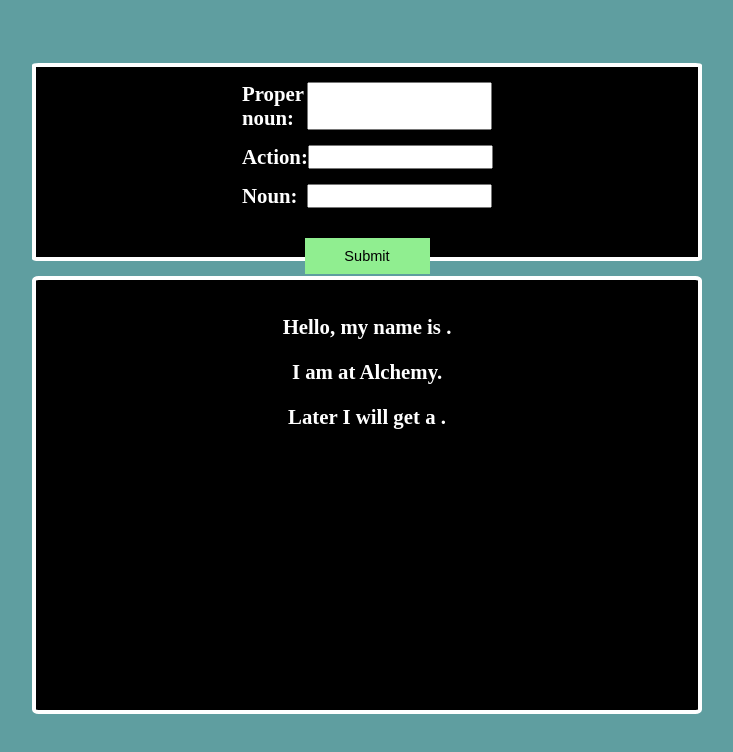
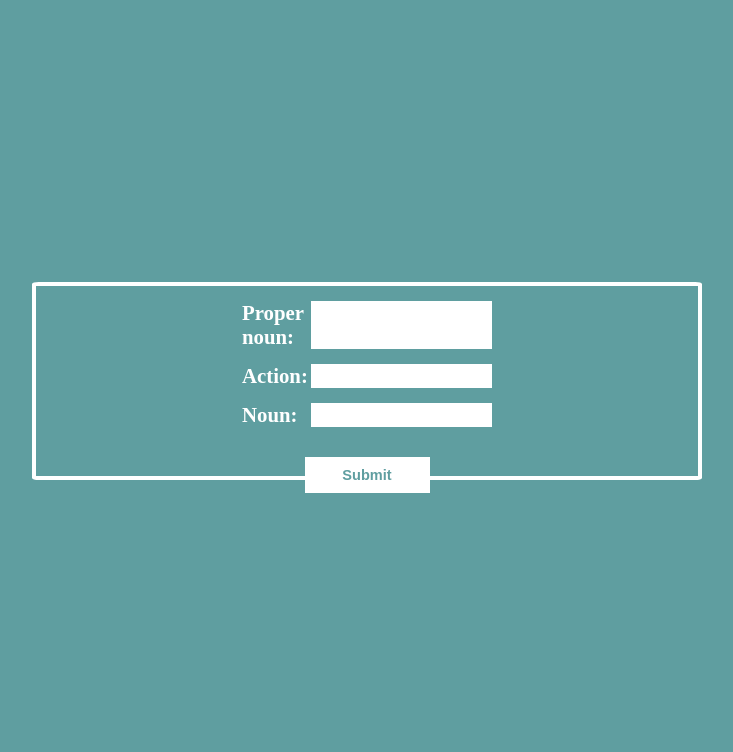
Before and after one commit to olliecomet/madlib-game, a plain HTML site: page index.html in a window 1280 px wide. Shown: the whole page, without its empty margins (273-1006 px from the left). Drawn offline with Linux system fonts and the light colour scheme.

Commit message:
fixed result display, changed style

```diff
--- a/app.js
+++ b/app.js
@@ -4,10 +4,12 @@ const noun = document.getElementById('noun');
 const nameResult = document.getElementById('nameResult');
 const actionResult = document.getElementById('actionResult');
 const nounResult = document.getElementById('nounResult');
+const result = document.getElementById('result');
 
 function input() {
   event.preventDefault();
   nameResult.textContent = fake.value;
   actionResult.textContent = action.value;
   nounResult.textContent = noun.value;
+  result.style.display = "block";
 }
--- a/index.html
+++ b/index.html
@@ -25,7 +25,7 @@
     <button onclick="input()">Submit</button>
   </form>
 
-<section>
+<section id="result">
   <p>Hello, my name is <span id="nameResult"></span>.</p>
 
   <p>I am <span id="actionResult"></span> at Alchemy.</p>
--- a/main.css
+++ b/main.css
@@ -24,29 +24,35 @@ label {
   justify-content: space-between;
 }
 
+input {
+  border: none;
+}
+
 button {
   align-self: center;
   margin-top: 15px;
   width: 125px;
   padding: 10px;
-  background-color: lightgreen;
+  background-color: white;
   font-size: .7em;
   border: none;
+  font-weight: bold;
+  color: cadetblue;
 }
 
 button:hover {
-  background-color: cadetblue;
+  background-color: lightgreen;
   cursor: pointer;
-  font-weight: bold;
+  font-weight: bolder;
 }
 
 section {
   height: 50vh;
   text-align: center;
+  display: none;
 }
 
 section, form {
-  background-color: black;
   width: 50%;
   align-self: center;
   padding: 15px;
```
